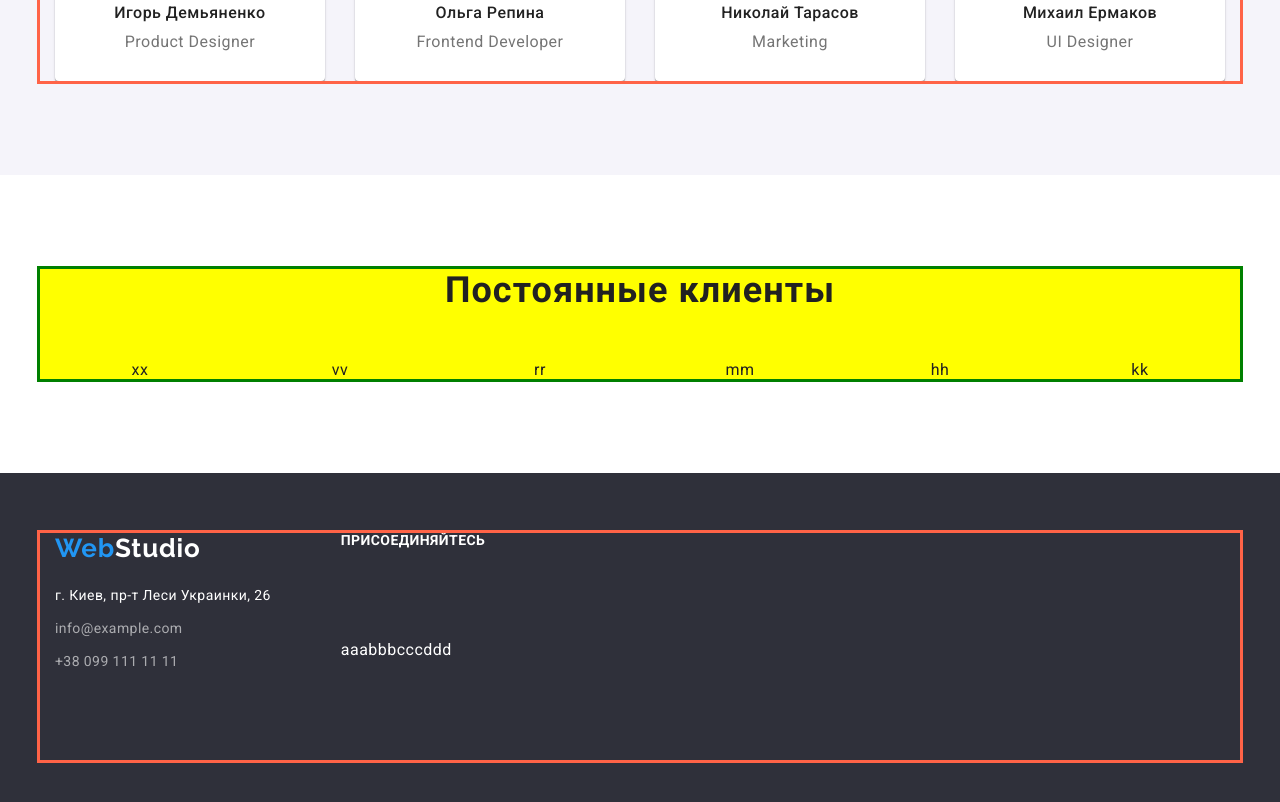
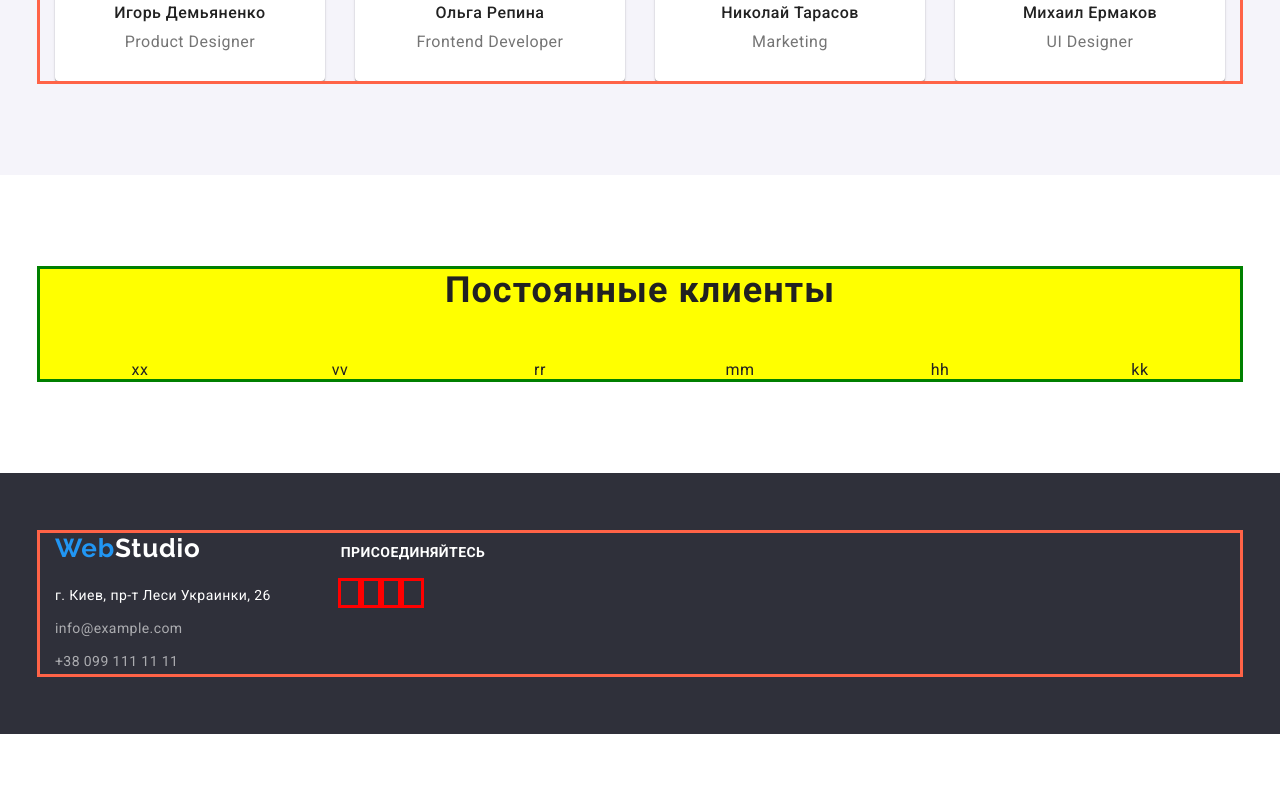
Before and after one commit to LanOks13/goit-markup-hw-04, a plain HTML site: page index.html in a window 1280 px wide. Shown: the part 1920-2722 px from the top of the page. After the commit the page ends 2654 px from the top, so only its background shows below. Drawn offline with nearby package versions, Linux system fonts and the light colour scheme.

Commit message:
Внесено зміни

```diff
--- a/css/styles.css
+++ b/css/styles.css
@@ -198,15 +198,12 @@ img {
 
 /* HERO */
 
-.hero-dark-bg-cl {
-  background-color: var(--first-dark-bg-color);
-}
-
 .section-hero {
+  background: var(--first-dark-bg-color);
   padding-top: 200px;
   padding-bottom: 200px;
   max-width: 1600px;
-  height: 600px;
+  /* height: 600px; */
   margin-left: auto;
   margin-right: auto;
   background-image: linear-gradient(
@@ -218,6 +215,10 @@ img {
   background-repeat: no-repeat;
   background-size: cover;
   background-position: center;
+}
+
+.hero-dark-bg-cl {
+  background-color: var(--first-dark-bg-color);
 }
 
 .hero-title1-h1 {
@@ -473,22 +474,22 @@ address .item:not(:last-child) {
 .botton-row {
   display: flex;
   align-items: flex-start;
-  margin-right: 70px;
-}
-.sm-botton {
-  margin-left: 70px;
 }
 
-.sm-botton-list {
-  display: flex;
-  padding-top: 72px;
-  padding-bottom: 100px;
+/* СОЦСЕТИ */
+
+.social {
+  margin-left: 70px;
+  /* flex-wrap: wrap;
+  flex-direction: column; */
 }
 
-.color {
-  color: var(--links-text-color);
+.connect {
+  margin-top: 12px;
+  margin-bottom: 20px;
 }
-.sm-title {
+
+.subscribe {
   font-weight: bold;
   font-size: 14px;
   line-height: 1.14;
@@ -497,7 +498,20 @@ address .item:not(:last-child) {
   color: var(--links-text-color);
   margin-bottom: 20px;
 }
-/* ^^^^^^^^^^^^^^^^^ПОСТОЯННЫЕ КЛИЕНТЫ - end *********************** */
+
+.links-list {
+  display: flex;
+}
+
+.social-network {
+  outline: 3px solid red;
+}
+
+.color {
+  color: var(--links-text-color);
+}
+
+/* ^^^^^^^^^^^^^^^^^ПОСТОЯННЫЕ КЛИЕНТЫ +++ СОЦСЕТИ - end *********************** */
 
 /* PORTFOLIO */
 
--- a/index.html
+++ b/index.html
@@ -225,13 +225,64 @@
               </ul>
             </address>
           </div>
-          <div class="sm-botton">
-            <h3 class="sm-title">Присоединяйтесь</h3>
-            <ul class="list sm-botton-list">
-              <li class="item color">aaa</li>
-              <li class="item color">bbb</li>
-              <li class="item color">ccc</li>
-              <li class="item color">ddd</li>
+
+          <div class="social">
+            <div class="connect">
+              <p class="subscribe">Присоединяйтесь</p>
+            </div>
+            <ul class="list links-list">
+              <li>
+                <a
+                  href="https://www.instagram.com/"
+                  target="_blank"
+                  rel="noopener nofollower"
+                  class="link social-network"
+                  aria-label="instagram"
+                >
+                  <svg class="network" width="20px" height="20px">
+                    <use href=""></use>
+                  </svg>
+                </a>
+              </li>
+              <li>
+                <a
+                  href="https://www.twitter.com/"
+                  target="_blank"
+                  rel="noopener nofollower"
+                  class="link social-network"
+                  aria-label="instagram"
+                >
+                  <svg class="network" width="20px" height="20px">
+                    <use href=""></use>
+                  </svg>
+                </a>
+              </li>
+              <li>
+                <a
+                  href="https://www.facebook.com/"
+                  target="_blank"
+                  rel="noopener nofollower"
+                  class="link social-network"
+                  aria-label="instagram"
+                >
+                  <svg class="network" width="20px" height="20px">
+                    <use href=""></use>
+                  </svg>
+                </a>
+              </li>
+              <li>
+                <a
+                  href="https://www.linkedin.com/"
+                  target="_blank"
+                  rel="noopener nofollower"
+                  class="link social-network"
+                  aria-label="instagram"
+                >
+                  <svg class="network" width="20px" height="20px">
+                    <use href=""></use>
+                  </svg>
+                </a>
+              </li>
             </ul>
           </div>
         </div>
```
Also changed, not shown: images/hero/hero.jpg (deleted).
